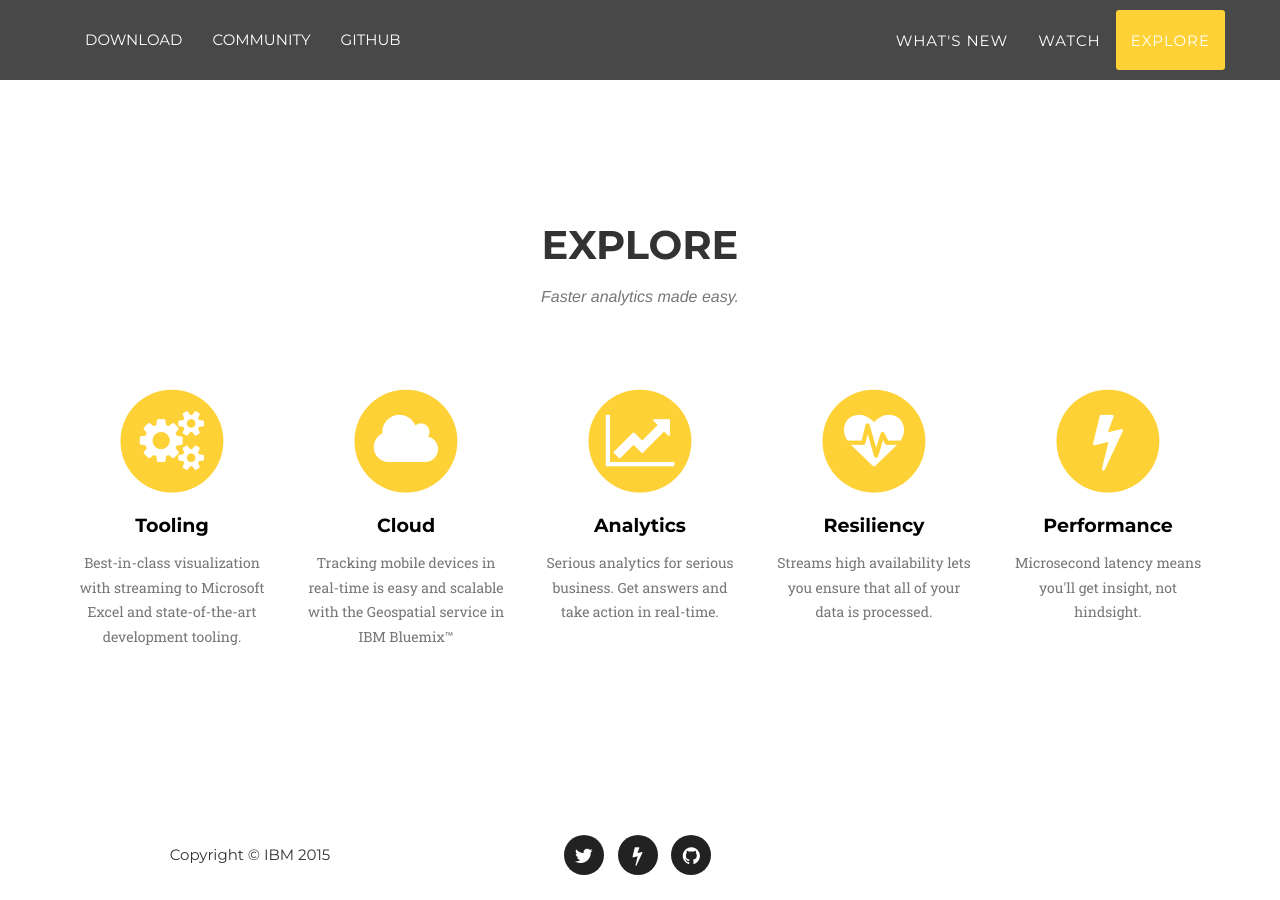
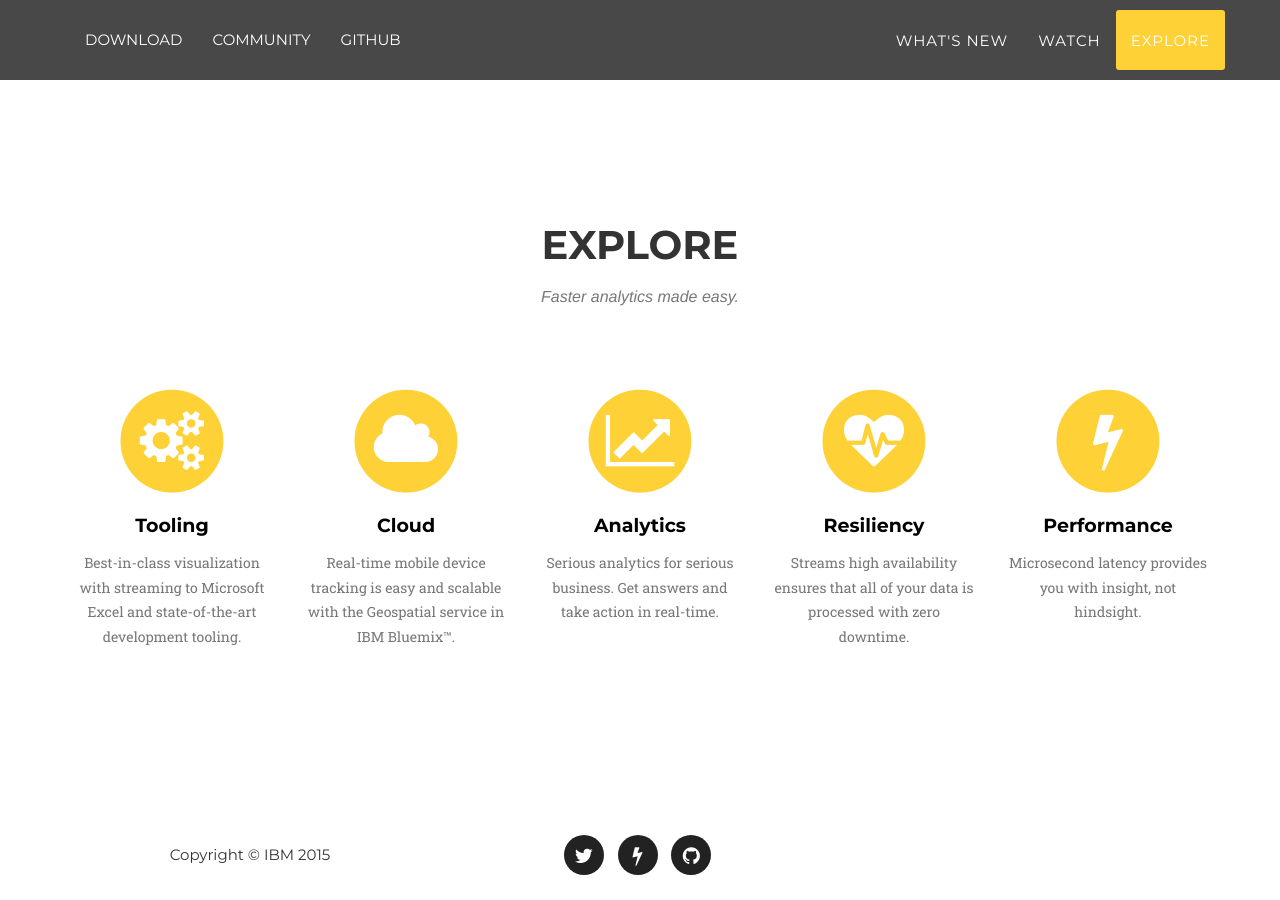
Before and after one commit to IBMStreams/IBMStreams.github.io, a Jekyll site: the page built from index.html, in a window 1280 px wide and 900 px high, scrolled down 1725 px. Built offline with Jekyll 4.4.1, drawn with Linux system fonts in a browser that asks for light colours; some web fonts are replaced.

Commit message:
Fixed explore wording

```diff
--- a/_includes/explore.html
+++ b/_includes/explore.html
@@ -24,7 +24,7 @@
                         <a href="#cloud" class="fa fa-cloud fa-stack-1x fa-inverse icon" data-toggle="modal"></a>
                     </span>
                     <h4 class="service-heading"><a href="#cloud" class="blackLink" data-toggle="modal">Cloud</a></h4>
-                    <p class="text-muted">Tracking mobile devices in real-time is easy and scalable with the Geospatial service in IBM Bluemix&trade;</p>
+                    <p class="text-muted">Real-time mobile device tracking is easy and scalable with the Geospatial service in IBM Bluemix&trade;.</p>
                 </div>
                 <div class="col-md-3">
                     <span class="fa-stack fa-4x">
@@ -40,7 +40,7 @@
                         <a href="#resiliency" class="fa fa-heartbeat fa-stack-1x fa-inverse icon" data-toggle="modal"></a>
                     </span>
                     <h4 class="service-heading"><a href="#resiliency" class="blackLink" data-toggle="modal">Resiliency</a></h4>
-                    <p class="text-muted">Streams high availability lets you ensure that all of your data is processed.</p>
+                    <p class="text-muted">Streams high availability ensures that all of your data is processed with zero downtime.</p>
                 </div>
                 <div class="col-md-3">
                     <span class="fa-stack fa-4x">
@@ -48,7 +48,7 @@
                         <a href="#performance" class="fa fa-bolt fa-stack-1x fa-inverse icon" data-toggle="modal"></a>
                     </span>
                     <h4 class="service-heading"><a href="#performance" class="blackLink" data-toggle="modal">Performance</a></h4>
-                    <p class="text-muted">Microsecond latency means you'll get insight, not hindsight.</p>
+                    <p class="text-muted">Microsecond latency provides you with insight, not hindsight.</p>
                 </div>
             </div>
         </div>
```
